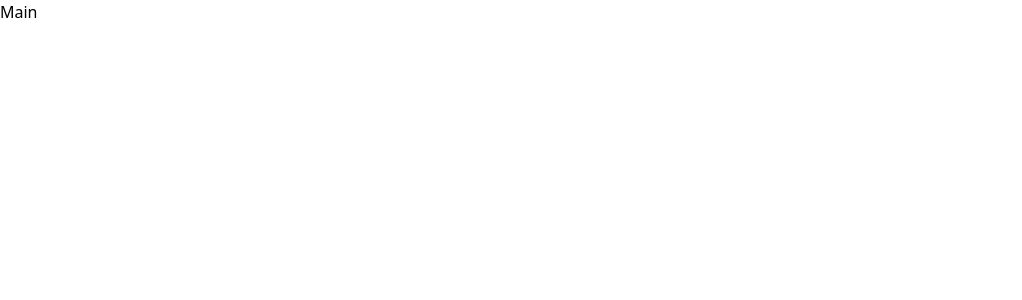
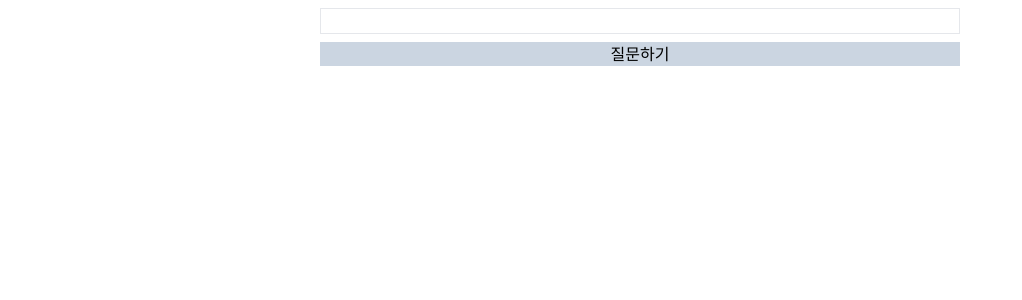
Before and after one commit to 938938/QnANow, a Next.js app: page / in a window 1280 px wide. Shown: the top 300 px of the page, without its empty margins (0-1022 px from the left). Built offline with nearby package versions, Linux system fonts and the light colour scheme.

Commit message:
[FEAT] 인풋 필드 생성

```diff
--- a/src/app/layout.tsx
+++ b/src/app/layout.tsx
@@ -2,7 +2,7 @@ import type { Metadata } from 'next';
 import './globals.css';
 
 export const metadata: Metadata = {
-  title: 'Create Next App',
+  title: 'Ask for...',
   description: 'Generated by create next app',
 };
 
--- a/src/app/page.tsx
+++ b/src/app/page.tsx
@@ -1,3 +1,9 @@
+import AskInput from '@/components/AskInput';
+
 export default function Home() {
-  return <div>Main</div>;
+  return (
+    <div>
+      <AskInput />
+    </div>
+  );
 }
--- /dev/null
+++ b/src/components/AskInput.tsx
@@ -0,0 +1,12 @@
+import React from 'react';
+
+const AskInput = () => {
+  return (
+    <div className='flex flex-col mx-auto max-w-screen-sm gap-2 my-2'>
+      <input className='border' />
+      <button className='bg-slate-300'>질문하기</button>
+    </div>
+  );
+};
+
+export default AskInput;
```
